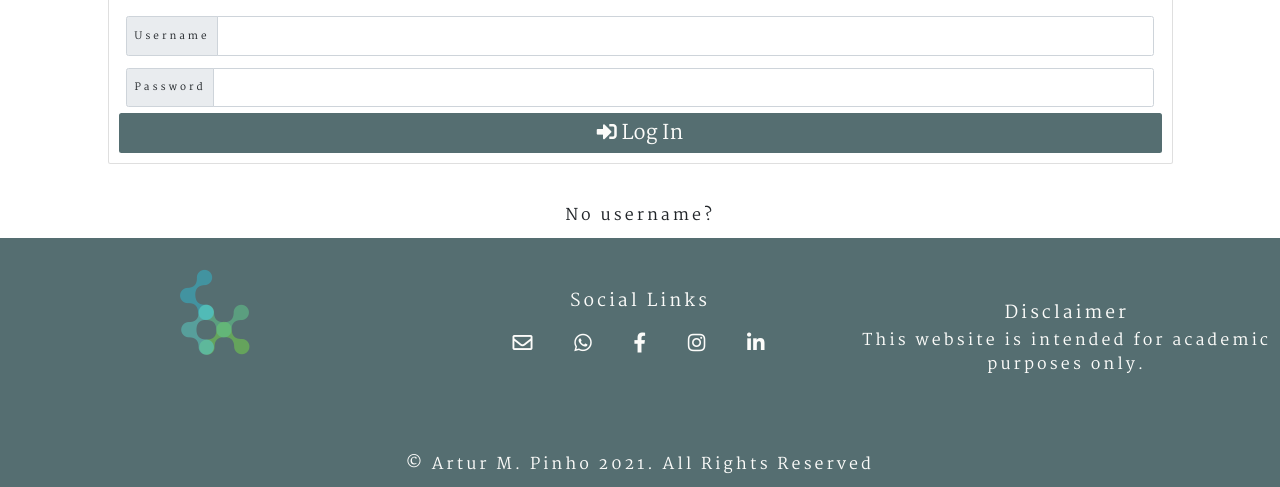
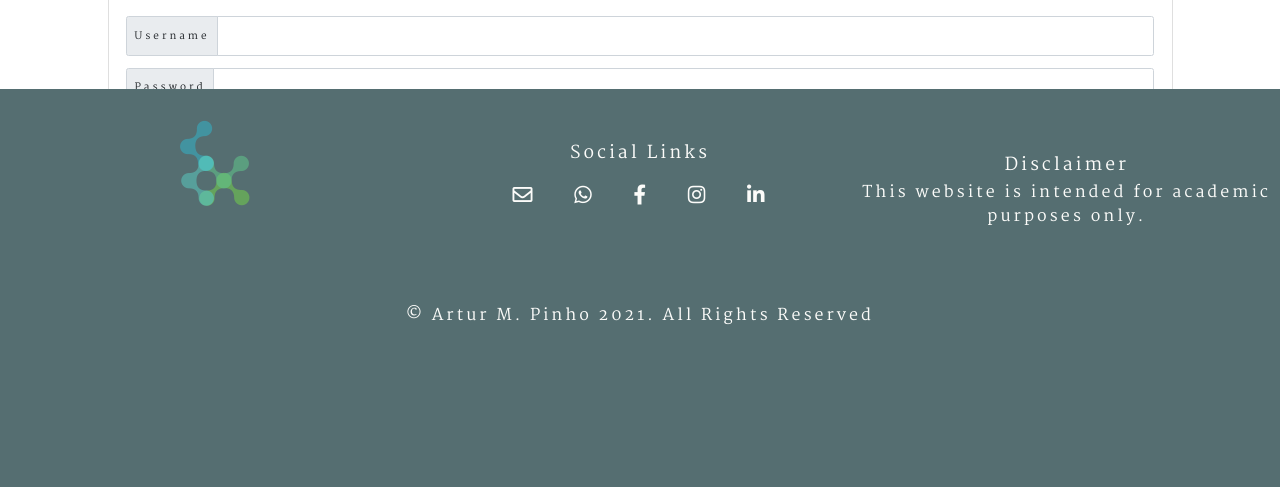
Before and after one commit to arturmpinho/Speranza, a Flask app: page /login in a window 1280 px wide. Shown: the part 432-919 px from the top of the page. After the commit the page ends 757 px from the top, so only its background shows below. Run offline with Flask 2, Linux system fonts and the light colour scheme; some libraries are stand-ins or nearby versions; some web fonts are replaced.

Commit message:
Fix footer to bottom on all pages

```diff
--- a/static/css/style.css
+++ b/static/css/style.css
@@ -9,6 +9,16 @@ body{
     font-family: "Martel", sans-serif;
     font-size: 1.6rem;
     letter-spacing: 0.3rem;
+}
+
+
+#main {
+    min-height: 100vh !important;
+}
+
+
+#block {
+    margin-bottom: 30rem;
 }
 
 a, a:hover, a:focus, a:active {
@@ -155,12 +165,11 @@ h1{
 
 /* Footer */
 #footer {
-    position: static;
-    left: 0;
-    bottom: 0;
     width: 100%;
     background-color: #556E71;
     color: #FCFCFA;
+    position: absolute;
+    bottom: 0;
 }
 
 .social-links{
--- a/templates/components/footer.html
+++ b/templates/components/footer.html
@@ -42,7 +42,7 @@
         </div>
     </div>
     <div class="row mt-4">
-        <div class="col-12 d-flex justify-content-center text-center">
+        <div class="col-12 d-flex justify-content-center text-center mb-5">
             <p>© Artur M. Pinho 2021. All Rights Reserved</p>
         </div>
     </div>
--- a/templates/layout/base.html
+++ b/templates/layout/base.html
@@ -2,10 +2,15 @@
 <html lang="en">
         {% include 'layout/head.html' %}
     <body>
+        <div id="main">
         {% include 'components/navbar.html' %}
-        {% block content %}
-        {% endblock %}
+        <div id="block">
+            {% block content %}
+
+            {% endblock %}
+        </div>
         {% include 'components/footer.html' %}
+        </div>
         {% include 'components/flash_msgs.html' %}
         {% include 'layout/scripts.html' %}
     </body>
--- a/templates/pages/login.html
+++ b/templates/pages/login.html
@@ -32,7 +32,7 @@
     </div>
     <div class="row">
         <div class="col">
-            <p class="text-center"><a href="{{ url_for('register') }}">No username?</a></p>
+            <p class="text-center mb-5"><a href="{{ url_for('register') }}">No username?</a></p>
         </div>
     </div>
 {% endblock %}
```
